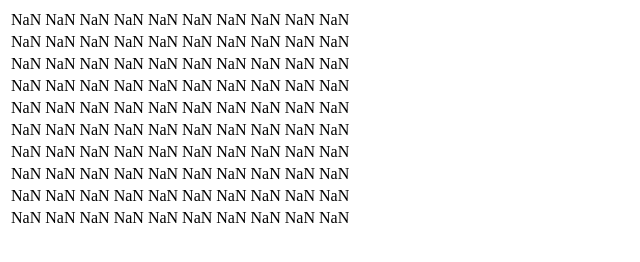
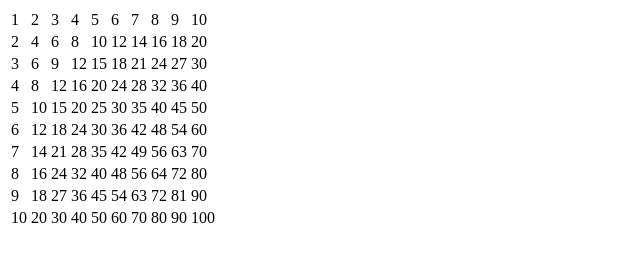
Before and after one commit to Tenkaklet/MultiTable, a plain HTML site: page index.html in a window 1280 px wide. Shown: the whole page, without its empty margins (0-640 px from the left). Drawn offline with nearby package versions, Linux system fonts and the light colour scheme.

Commit message:
second commit of follow along

```diff
--- a/index.html
+++ b/index.html
@@ -8,12 +8,12 @@
 </head>
 <body>
     <table ng-controller="MultiplicationCtrl" initial-number-limit="10">
-    <tr ng-repeat="numberA in numbers()">
-        <td ng-repeat="numberB in numbers()">
-            {{ compute(numberA * numberB) }}
-        </td>
-    </tr>
-</table>
+        <tr ng-repeat="numberA in numbers()">
+            <td ng-repeat="numberB in numbers()">
+                {{ compute(numberA, numberB) }}
+            </td>
+        </tr>
+    </table>
     <script src="myApp.js" type="text/javascript"></script>
 </body>
 </html>
```
Also changed, not shown: myApp.js (+5 -8 lines).
